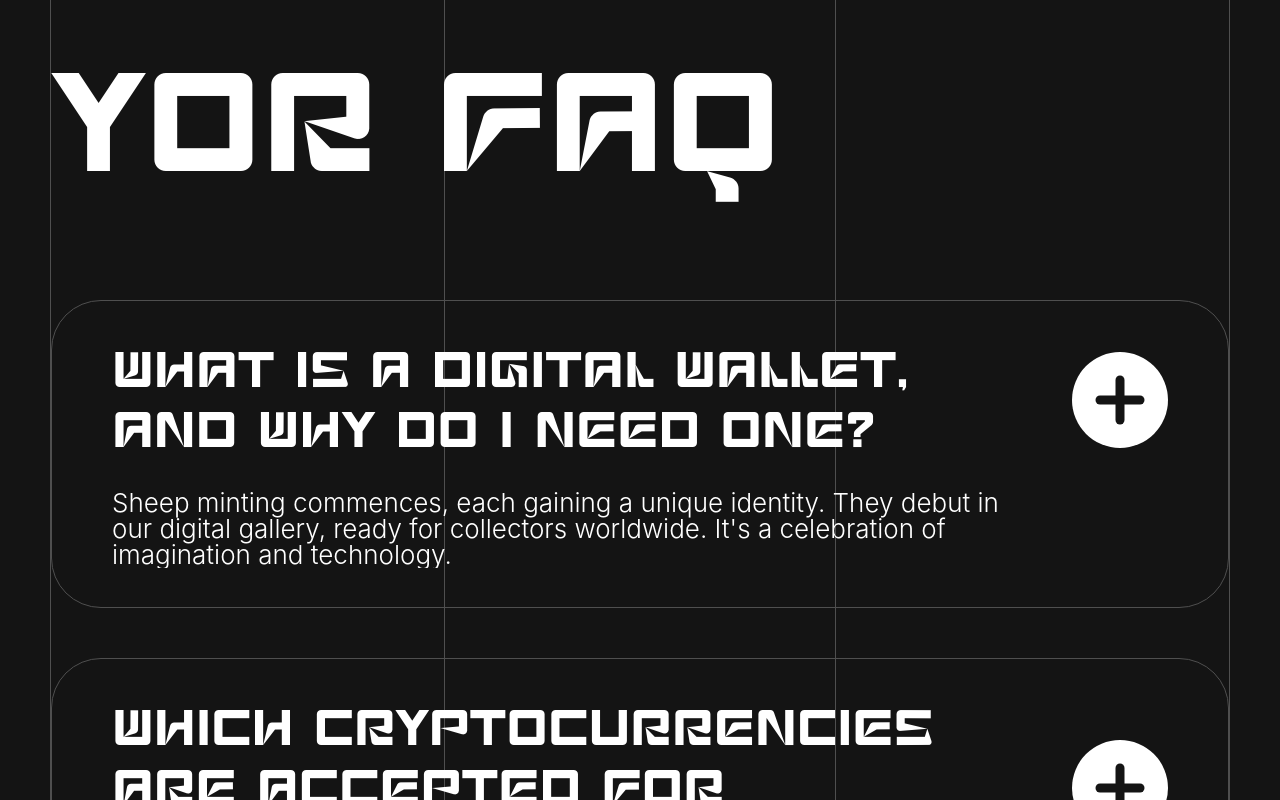
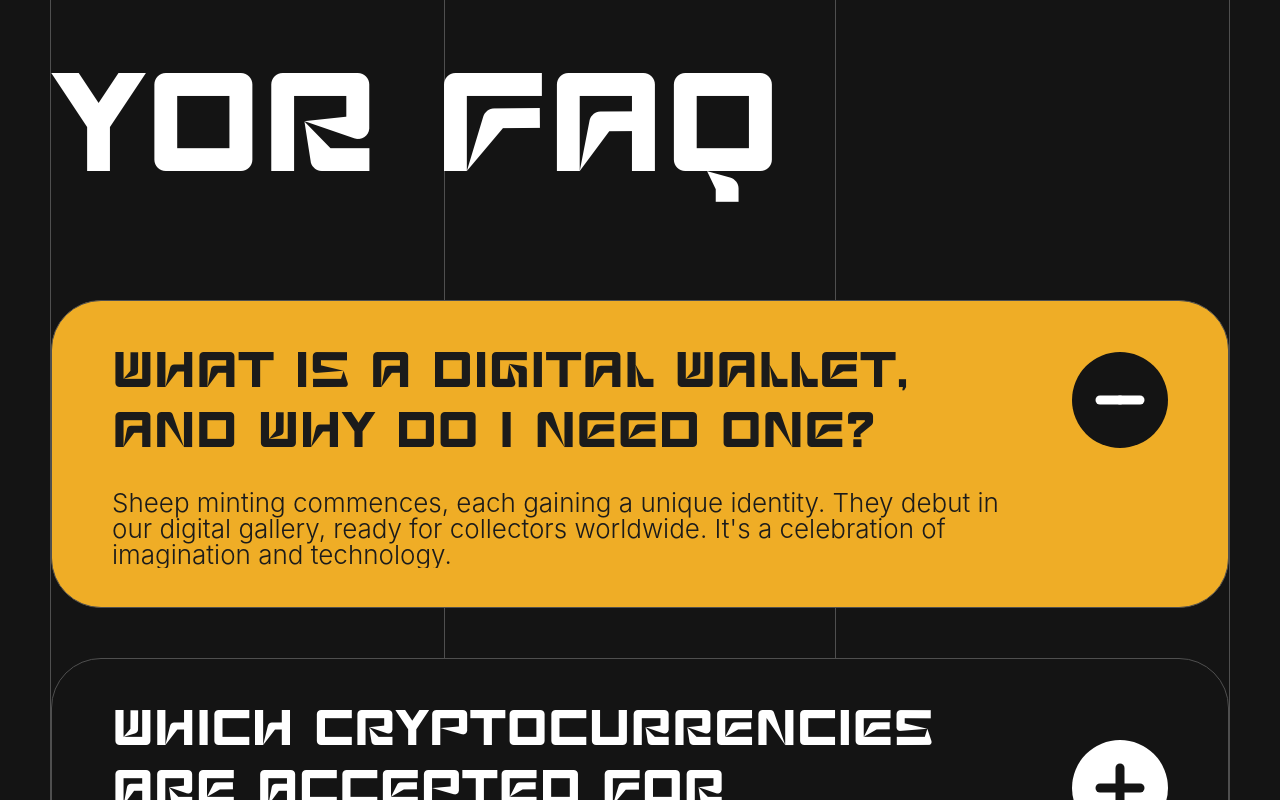
Before and after one commit to bambuuk/chic-sheep, a Next.js app: page / in a window 1280 px wide. Both pictures are taken after a click on the element 1120 px from the left and 8236 px from the top of the page. Shown: the part 7836-8636 px from the top of the page. Built offline with nearby package versions, Linux system fonts and the light colour scheme.

Commit message:
add color changing on active trigger in accordion item

```diff
--- a/src/components/YourFAQ/AccordionItem.tsx
+++ b/src/components/YourFAQ/AccordionItem.tsx
@@ -1,14 +1,14 @@
 import { Box, styled } from "@mui/material";
 import { useState } from "react";
 
-const AccordionItemUI = styled("div")(({}) => ({
+const AccordionItemUI = styled(Box)(({}) => ({
   padding: "39px 60px",
   border: "1px solid #4f4f4f",
   borderRadius: "50px",
   display: "flex",
   flexDirection: "column",
   transition: "all 0.5s",
-  overflow: 'hidden',
+  overflow: "hidden",
 }));
 
 const TitleBox = styled("div")(({}) => ({
@@ -26,15 +26,17 @@ const Title = styled("h3")(({ theme }) => ({
   color: "#fff",
   maxWidth: "85%",
   width: "100%",
+  transition: "all 0.5s",
 }));
 
-const Trigger = styled("div")(({}) => ({
+const Trigger = styled(Box)(({}) => ({
   width: "96px",
   height: "96px",
   backgroundColor: "#fff",
   borderRadius: "100%",
   position: "relative",
   cursor: "pointer",
+  transition: "all 0.5s",
 }));
 
 const HorizontalRow = styled(Box)(({}) => ({
@@ -46,6 +48,7 @@ const HorizontalRow = styled(Box)(({}) => ({
   left: "50%",
   top: "50%",
   transform: "translate(-50%, -50%)",
+  transition: "all 0.5s",
 }));
 
 const VerticalRow = styled(HorizontalRow)(({}) => ({
@@ -61,6 +64,7 @@ const Description = styled("p")(({ theme }) => ({
   color: "#fff",
   maxWidth: "85%",
   width: "100%",
+  transition: "all 0.5s",
 }));
 
 interface AccordionItem {
@@ -76,12 +80,36 @@ export const AccordionItem = ({ title, description }: AccordionItem) => {
   };
 
   return (
-    <AccordionItemUI>
+    <AccordionItemUI
+      sx={{
+        backgroundColor: activeTrigger ? "#efad26" : "#141414",
+      }}
+    >
       <TitleBox>
-        <Title>{title}</Title>
-        <Trigger onClick={toggleTrigger}>
-          <HorizontalRow />
-          <VerticalRow />
+        <Title
+          sx={{
+            color: activeTrigger ? "#1b1b1b" : "#fff",
+          }}
+        >
+          {title}
+        </Title>
+        <Trigger
+          onClick={toggleTrigger}
+          sx={{
+            backgroundColor: activeTrigger ? "#141414" : "#fff",
+          }}
+        >
+          <HorizontalRow
+            sx={{
+              backgroundColor: activeTrigger ? "#fff" : "#141414",
+            }}
+          />
+          <VerticalRow
+            sx={{
+              height: activeTrigger ? "9px" : "49px",
+              backgroundColor: activeTrigger ? "#fff" : "#141414",
+            }}
+          />
         </Trigger>
       </TitleBox>
 
@@ -93,7 +121,11 @@ export const AccordionItem = ({ title, description }: AccordionItem) => {
           opacity: activeTrigger ? 1 : 0,
         }}
       >
-      <Description>
+        <Description
+          sx={{
+            color: activeTrigger ? "#1b1b1b" : "#fff",
+          }}
+        >
           {description}
         </Description>
       </Box>
```
